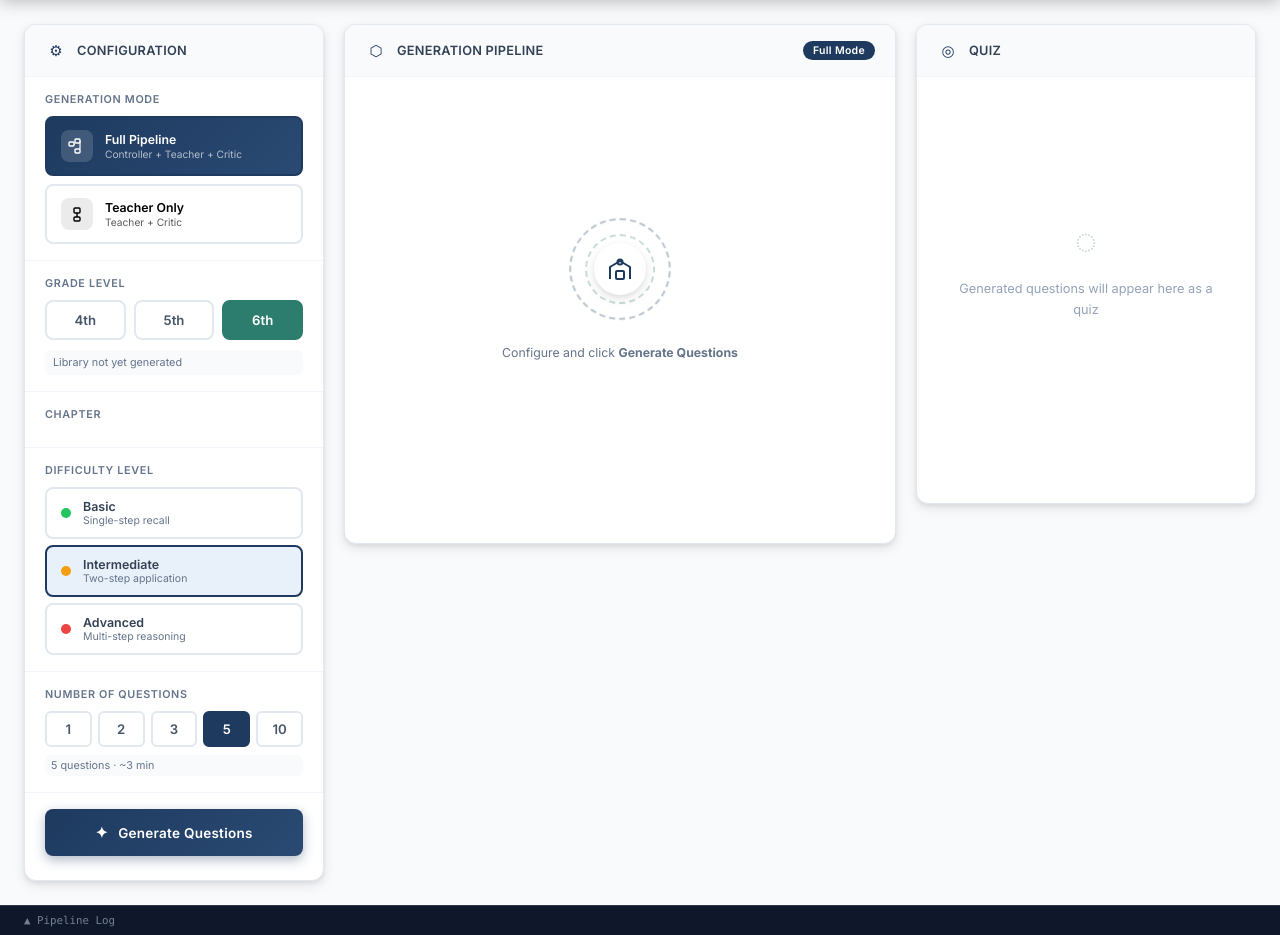
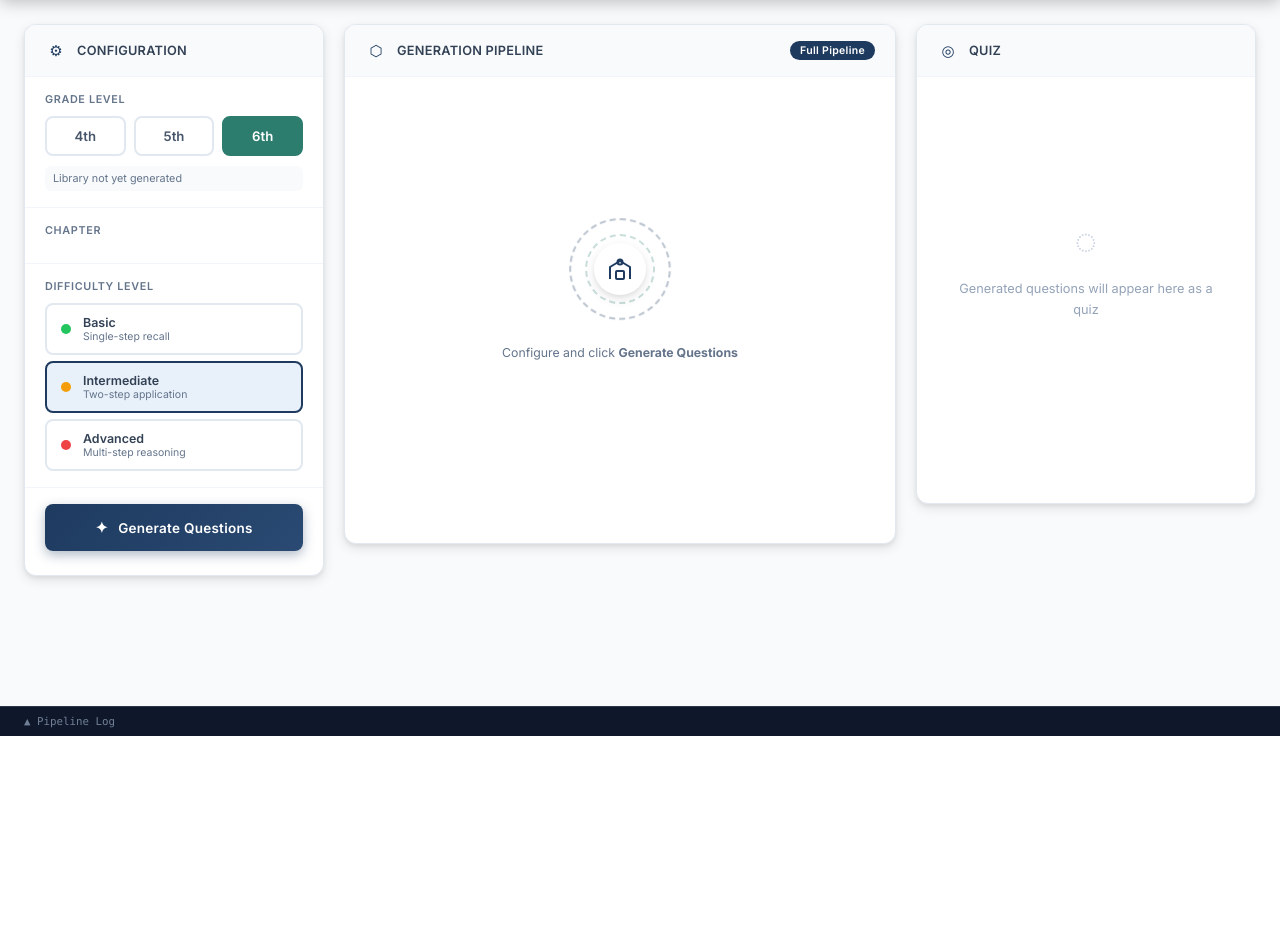
Before and after one commit to khaleddwaik/NAFS, a Flask app: page / in a window 1280 px wide. Shown: the part 64-999 px from the top of the page. After the commit the page ends 800 px from the top, so only its background shows below. Run offline with Flask 3, Linux system fonts and the light colour scheme; data that the repository does not hold is empty; some libraries are stand-ins or nearby versions.

Commit message:
Lock to full pipeline, 3 questions fixed, remove mode/num-q UI

```diff
--- a/static/app.js
+++ b/static/app.js
@@ -3,7 +3,7 @@ const state = {
   mode:         'full',
   grade:        6,
   difficulty:   'intermediate',
-  numQuestions: 5,
+  numQuestions: 3,
   chapter:      null,   // { num, en, ar, lesson_count, lessons }
   chapters:     {},     // grade → array of chapter objects
   generating:   false,
@@ -41,21 +41,6 @@ async function loadStats() {
   }
 }
 
-/* ─── MODE ──────────────────────────────────────────────────────────────────── */
-function setMode(mode) {
-  state.mode = mode;
-  document.querySelectorAll('.mode-btn').forEach(btn => {
-    btn.classList.toggle('active', btn.dataset.mode === mode);
-  });
-  const label = mode === 'full' ? 'Full Mode' : 'Teacher-Only Mode';
-  document.getElementById('pipelineModeLabel').textContent = label;
-
-  const ctrl = document.getElementById('stageController');
-  if (ctrl) {
-    ctrl.style.opacity       = mode === 'full' ? '1' : '0.3';
-    ctrl.style.pointerEvents = mode === 'full' ? '' : 'none';
-  }
-}
 
 /* ─── GRADE ─────────────────────────────────────────────────────────────────── */
 function setGrade(grade) {
@@ -90,16 +75,6 @@ function setupDifficultyRadios() {
   });
 }
 
-/* ─── NUM QUESTIONS ─────────────────────────────────────────────────────────── */
-function setNumQ(n) {
-  state.numQuestions = n;
-  document.querySelectorAll('.num-q-btn').forEach(btn => {
-    btn.classList.toggle('active', parseInt(btn.dataset.n) === n);
-  });
-  const mins = Math.round(n * 0.6);
-  const note = document.getElementById('numQNote');
-  if (note) note.textContent = `${n} question${n !== 1 ? 's' : ''} · ~${mins < 1 ? 1 : mins} min`;
-}
 
 /* ─── CHAPTER SELECTOR ──────────────────────────────────────────────────────── */
 async function loadChapters(grade) {
--- a/templates/index.html
+++ b/templates/index.html
@@ -66,40 +66,6 @@
       <span class="panel-title">Configuration</span>
     </div>
 
-    <!-- Mode -->
-    <div class="config-section">
-      <label class="config-label">Generation Mode</label>
-      <div class="mode-toggle">
-        <button class="mode-btn active" data-mode="full" onclick="setMode('full')">
-          <div class="mode-icon">
-            <svg width="18" height="18" viewBox="0 0 18 18" fill="none">
-              <rect x="1" y="5" width="5" height="4" rx="1" stroke="currentColor" stroke-width="1.4"/>
-              <rect x="7" y="2" width="5" height="4" rx="1" stroke="currentColor" stroke-width="1.4"/>
-              <rect x="7" y="12" width="5" height="4" rx="1" stroke="currentColor" stroke-width="1.4"/>
-              <path d="M6 7h1M12 4v8" stroke="currentColor" stroke-width="1.2"/>
-            </svg>
-          </div>
-          <div>
-            <div class="mode-name">Full Pipeline</div>
-            <div class="mode-desc">Controller + Teacher + Critic</div>
-          </div>
-        </button>
-        <button class="mode-btn" data-mode="teacher_only" onclick="setMode('teacher_only')">
-          <div class="mode-icon">
-            <svg width="18" height="18" viewBox="0 0 18 18" fill="none">
-              <rect x="6" y="3" width="6" height="5" rx="1" stroke="currentColor" stroke-width="1.4"/>
-              <rect x="6" y="12" width="6" height="4" rx="1" stroke="currentColor" stroke-width="1.4"/>
-              <path d="M9 8v4" stroke="currentColor" stroke-width="1.4"/>
-            </svg>
-          </div>
-          <div>
-            <div class="mode-name">Teacher Only</div>
-            <div class="mode-desc">Teacher + Critic</div>
-          </div>
-        </button>
-      </div>
-    </div>
-
     <!-- Grade -->
     <div class="config-section">
       <label class="config-label">Grade Level</label>
@@ -142,18 +108,6 @@
       </div>
     </div>
 
-    <!-- Number of Questions -->
-    <div class="config-section">
-      <label class="config-label">Number of Questions</label>
-      <div class="num-q-selector" id="numQSelector">
-        <button class="num-q-btn" data-n="1"  onclick="setNumQ(1)">1</button>
-        <button class="num-q-btn" data-n="2"  onclick="setNumQ(2)">2</button>
-        <button class="num-q-btn" data-n="3"  onclick="setNumQ(3)">3</button>
-        <button class="num-q-btn active" data-n="5" onclick="setNumQ(5)">5</button>
-        <button class="num-q-btn" data-n="10" onclick="setNumQ(10)">10</button>
-      </div>
-      <div class="num-q-note" id="numQNote">5 questions · ~3 min</div>
-    </div>
 
     <!-- Generate -->
     <button class="generate-btn" id="generateBtn" onclick="startGeneration()">
@@ -176,7 +130,7 @@
     <div class="panel-header">
       <span class="panel-icon">⬡</span>
       <span class="panel-title">Generation Pipeline</span>
-      <div class="pipeline-mode-label" id="pipelineModeLabel">Full Mode</div>
+      <div class="pipeline-mode-label">Full Pipeline</div>
     </div>
     <div class="pipeline-container">
       <div class="pipeline-idle" id="pipelineIdle">
```
